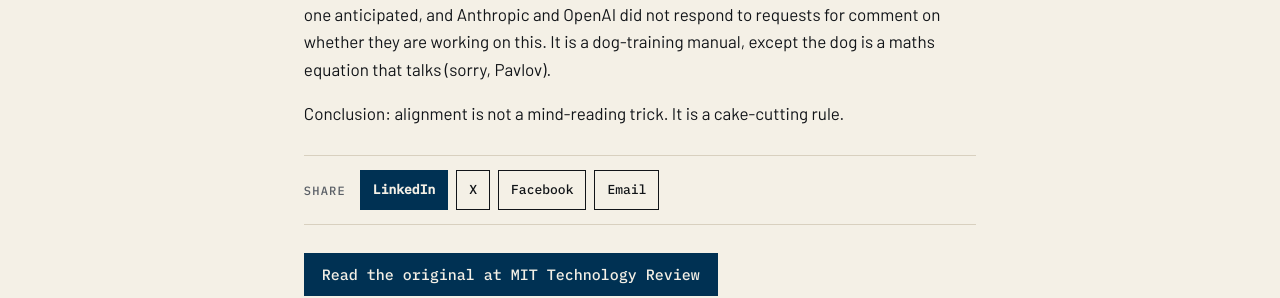
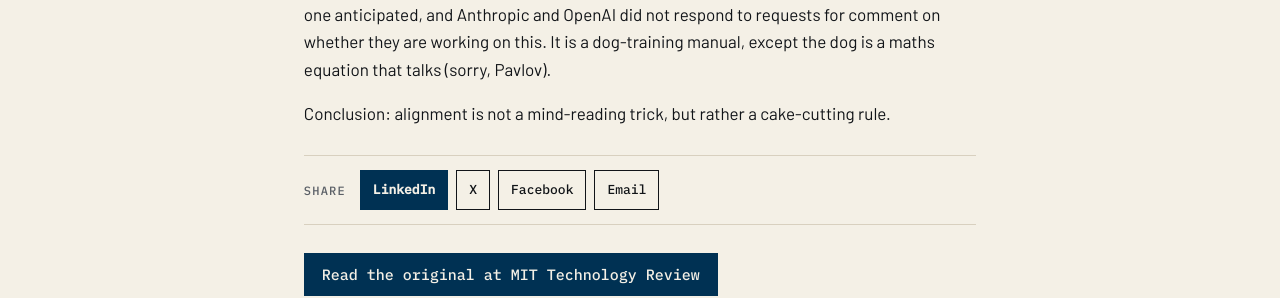
Before and after one commit to katz-news/katz.news, a Jekyll site: the page built from _posts/briefs/2026-11-04-how-reverse-game-theory-could-keep-ai-agents-in-check.md, in a window 1280 px wide. Shown: the part 1063-1361 px from the top of the page. Built offline with Jekyll 4.4.1, drawn with Linux system fonts in a browser that asks for light colours.

```diff
--- a/_data/build.yml
+++ b/_data/build.yml
@@ -1 +1 @@
-published_at: 2026-11-05T18:17:45Z
+published_at: 2026-11-05T18:18:47Z
--- a/_posts/briefs/2026-11-04-how-reverse-game-theory-could-keep-ai-agents-in-check.md
+++ b/_posts/briefs/2026-11-04-how-reverse-game-theory-could-keep-ai-agents-in-check.md
@@ -16,4 +16,4 @@ In AI, the premise is that we may never understand enough about the inner workin
 
 Qu sees mechanism design as just one layer in a “defense in depth” strategy — alongside interpretability, regulation and training, not instead of them. Models could find loopholes no one anticipated, and Anthropic and OpenAI did not respond to requests for comment on whether they are working on this. It is a dog-training manual, except the dog is a maths equation that talks (sorry, Pavlov).
 
-Conclusion: alignment is not a mind-reading trick. It is a cake-cutting rule.
+Conclusion: alignment is not a mind-reading trick, but rather a cake-cutting rule.
```
